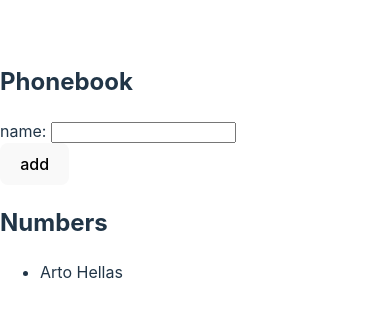
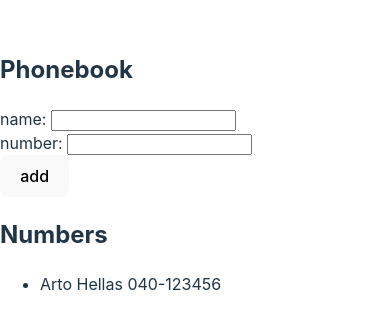
Before and after one commit to DenisHki/full-stack-open, a React (Vite) app in the folder part2/phonebook/: page / in a window 390 px wide. Shown: the part 250-580 px from the top of the page. Built offline with nearby package versions, Linux system fonts and the light colour scheme.

Commit message:
2.8: The Phonebook Step 3

```diff
--- a/part2/phonebook/src/App.jsx
+++ b/part2/phonebook/src/App.jsx
@@ -1,29 +1,48 @@
 import { useState } from "react";
 
 const App = () => {
-  const [persons, setPersons] = useState([{ name: "Arto Hellas" }]);
+  const [persons, setPersons] = useState([
+    { name: "Arto Hellas", number: "040-123456" },
+  ]);
   const [newName, setNewName] = useState("");
+  const [newNumber, setNewNumber] = useState("");
 
   const handleNameChange = (e) => {
     setNewName(e.target.value);
+    console.log("name", e.target.value);
+  };
+
+  const handleNumberChange = (e) => {
+    setNewNumber(e.target.value);
+    console.log("number", e.target.value);
   };
 
   const addPerson = (e) => {
     e.preventDefault();
-    const newPerson = { name: newName };
+    const newPerson = { name: newName, number: newNumber };
 
-    if (!newName) {
-      alert("enter a valid name");
+    if (!newName || !newNumber) {
+      alert("enter a valid name and number");
       return;
     }
 
-    if (persons.find(person => person.name.toLowerCase === newName.toLowerCase)) {
+    if (
+      persons.find(
+        (person) => person.name.toLowerCase() === newName.toLowerCase()
+      )
+    ) {
       alert(`${newName} is already added to phonebook`);
+      return;
+    }
+
+    if (persons.find((person) => person.number === newNumber)) {
+      alert(`${newNumber} is already added to phonebook`);
       return;
     }
 
     setPersons([...persons, newPerson]);
     setNewName("");
+    setNewNumber("");
   };
 
   return (
@@ -34,6 +53,9 @@ const App = () => {
           name: <input value={newName} onChange={handleNameChange} />
         </div>
         <div>
+          number: <input value={newNumber} onChange={handleNumberChange} />
+        </div>
+        <div>
           <button type="submit" onClick={addPerson}>
             add
           </button>
@@ -42,7 +64,9 @@ const App = () => {
       <h2>Numbers</h2>
       <ul>
         {persons.map((person) => (
-          <li key={person.name}>{person.name}</li>
+          <li key={person.name}>
+            {person.name} {person.number}
+          </li>
         ))}
       </ul>
     </div>
```
